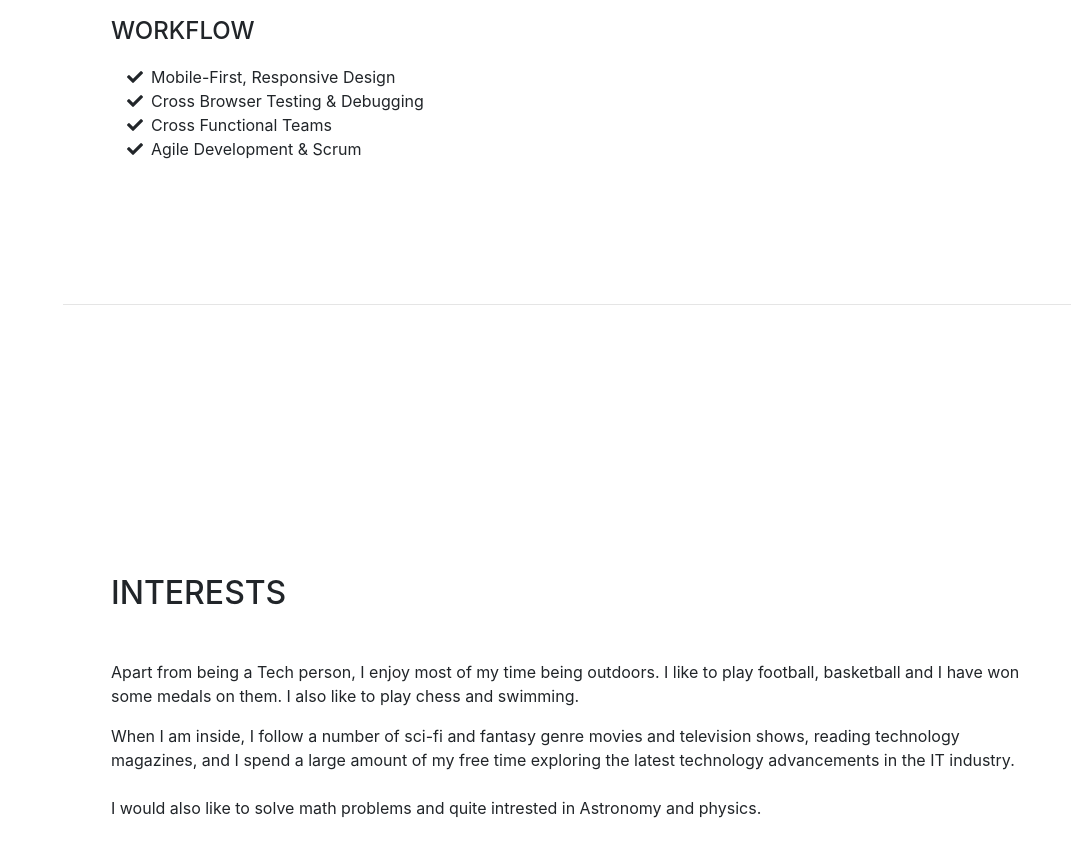
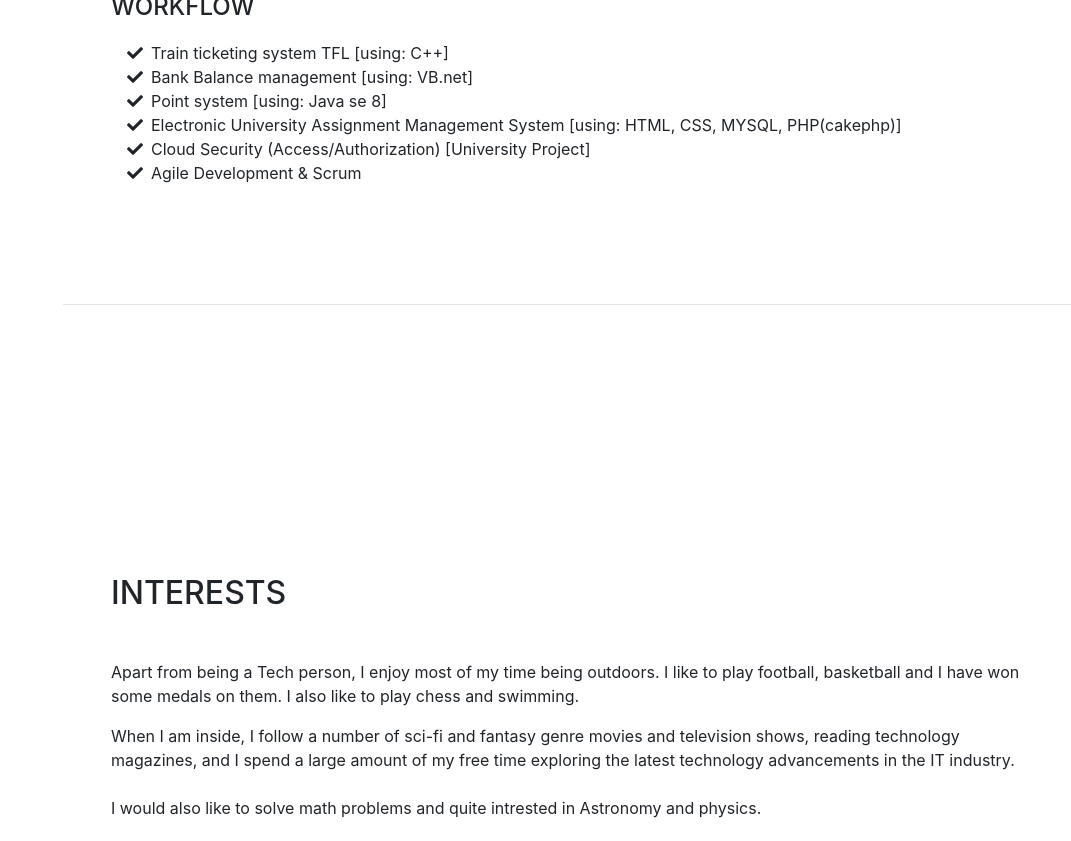
Before and after one commit to 5um17-5/portfolio, a website with bundled scripts: page index.html in a window 1280 px wide. Shown: the part 3735-4576 px from the top of the page, without its empty margins (209-1280 px from the left). Built offline with nearby package versions, Linux system fonts and the light colour scheme; a web font is replaced by a local one.

Commit message:
changes on workflow

```diff
--- a/index.html
+++ b/index.html
@@ -279,13 +279,19 @@ Web services for further reference and maintenance.</li>
           <ul class="fa-ul mb-0">
             <li>
               <i class="fa-li fa fa-check"></i>
-              Mobile-First, Responsive Design</li>
+              Train ticketing system TFL [using: C++]</li>
             <li>
               <i class="fa-li fa fa-check"></i>
-              Cross Browser Testing &amp; Debugging</li>
+              Bank Balance management [using: VB.net]</li>
             <li>
               <i class="fa-li fa fa-check"></i>
-              Cross Functional Teams</li>
+              Point system [using: Java se 8]</li>
+            <li>
+              <i class="fa-li fa fa-check"></i>
+              Electronic University Assignment Management System [using: HTML, CSS, MYSQL, PHP(cakephp)]</li>
+              <li>
+                <i class="fa-li fa fa-check"></i>
+                Cloud Security (Access/Authorization) [University Project]</li>
             <li>
               <i class="fa-li fa fa-check"></i>
               Agile Development &amp; Scrum</li>
```
